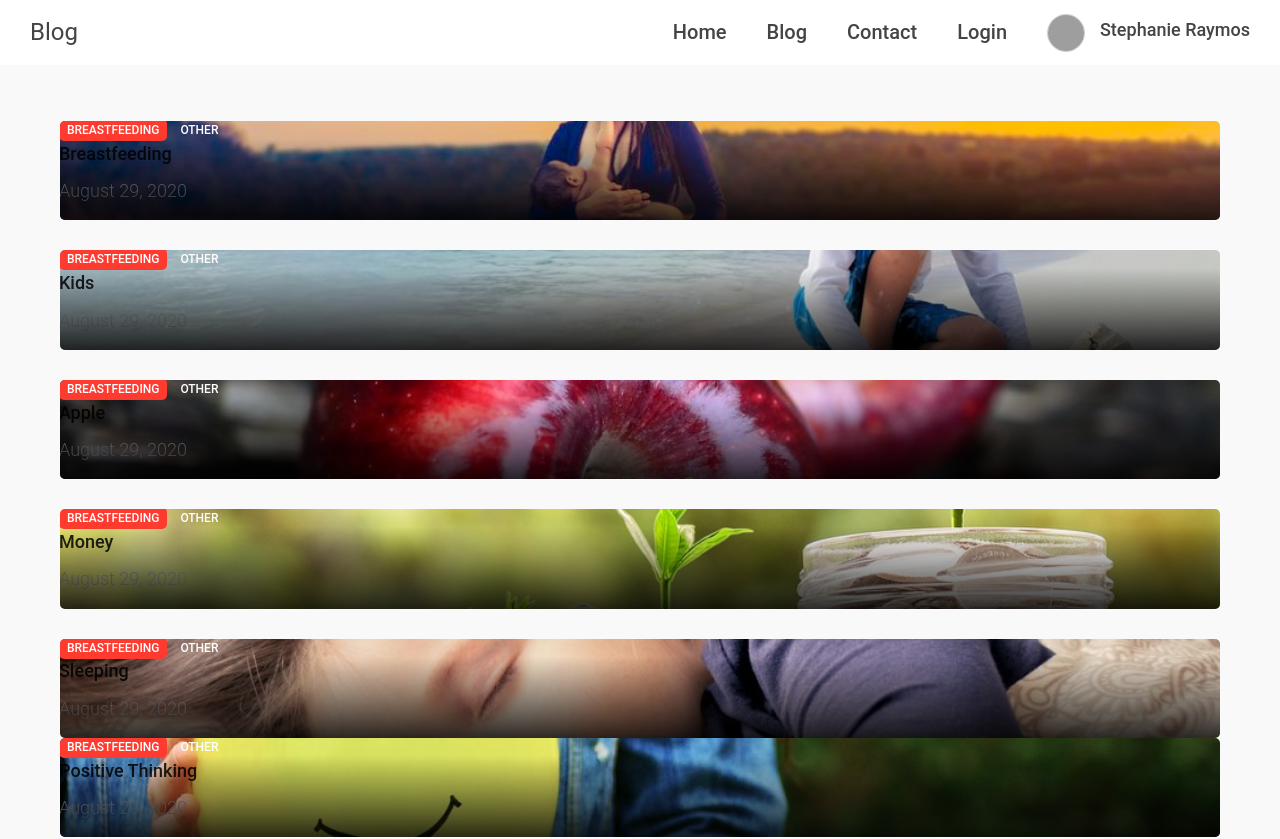
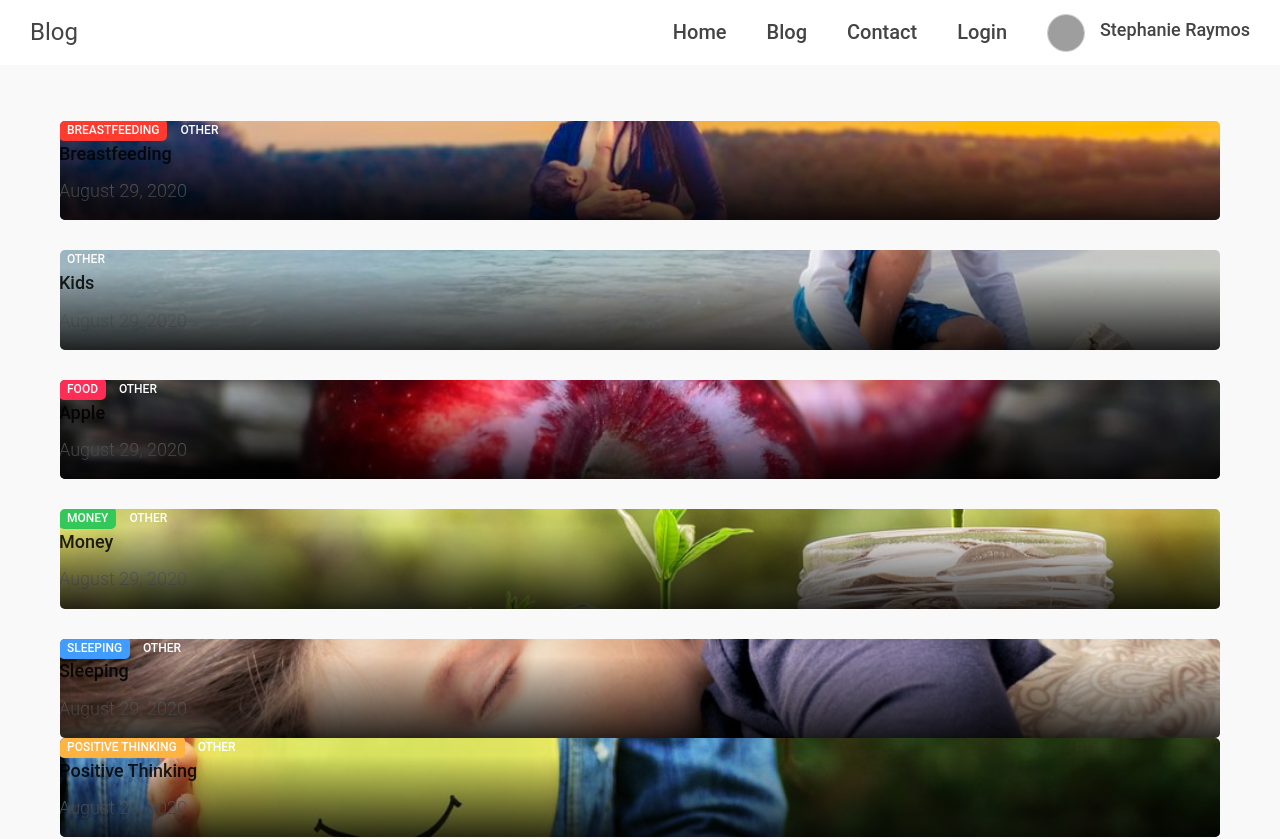
Before and after one commit to stephanieraymos/blog, a React (Create React App) app: page /home in a window 1280 px wide. Shown: the top 839 px of the page. Built offline with nearby package versions, Linux system fonts and the light colour scheme; grey boxes are pictures that could not be loaded.

Commit message:
Fixed tags

```diff
--- a/src/assets/mocks/featured.js
+++ b/src/assets/mocks/featured.js
@@ -11,35 +11,35 @@ export default [
     {
         title: 'Kids',
         date: moment().format('MMMM DD, YYYY'),
-        catergories: ['Breastfeeding', 'Other'],
+        catergories: ['Other'],
         link: 'a',
         image: 'kidbeach.jpg'
     },
     {
         title: 'Apple',
         date: moment().format('MMMM DD, YYYY'),
-        catergories: ['Breastfeeding', 'Other'],
+        catergories: ['Food', 'Other'],
         link: 'a',
         image: 'apples.jpg'
     },
     {
         title: 'Money',
         date: moment().format('MMMM DD, YYYY'),
-        catergories: ['Breastfeeding', 'Other'],
+        catergories: ['Money', 'Other'],
         link: 'a',
         image: 'money.jpg'
     },
     {
         title: 'Sleeping',
         date: moment().format('MMMM DD, YYYY'),
-        catergories: ['Breastfeeding', 'Other'],
+        catergories: ['Sleeping', 'Other'],
         link: 'a',
         image: 'babysleep.jpg'
     },
     {
         title: 'Positive Thinking',
         date: moment().format('MMMM DD, YYYY'),
-        catergories: ['Breastfeeding', 'Other'],
+        catergories: ['Positive Thinking', 'Other'],
         link: 'a',
         image: 'smile.jpg'
     }
--- a/src/assets/mocks/trending.js
+++ b/src/assets/mocks/trending.js
@@ -11,35 +11,35 @@ export default [
     {
         title: 'Kids',
         date: moment().format('MMMM DD, YYYY'),
-        catergories: ['Breastfeeding', 'Other'],
+        catergories: ['Other'],
         link: 'a',
         image: 'kidbeach.jpg'
     },
     {
         title: 'Apple',
         date: moment().format('MMMM DD, YYYY'),
-        catergories: ['Breastfeeding', 'Other'],
+        catergories: ['Food', 'Other'],
         link: 'a',
         image: 'apples.jpg'
     },
     {
         title: 'Money',
         date: moment().format('MMMM DD, YYYY'),
-        catergories: ['Breastfeeding', 'Other'],
+        catergories: ['Money', 'Other'],
         link: 'a',
         image: 'money.jpg'
     },
     {
         title: 'Sleeping',
         date: moment().format('MMMM DD, YYYY'),
-        catergories: ['Breastfeeding', 'Other'],
+        catergories: ['Sleeping', 'Other'],
         link: 'a',
         image: 'babysleep.jpg'
     },
     {
         title: 'Positive Thinking',
         date: moment().format('MMMM DD, YYYY'),
-        catergories: ['Breastfeeding', 'Other'],
+        catergories: ['Positive Thinking', 'Other'],
         link: 'a',
         image: 'smile.jpg'
     }
```
